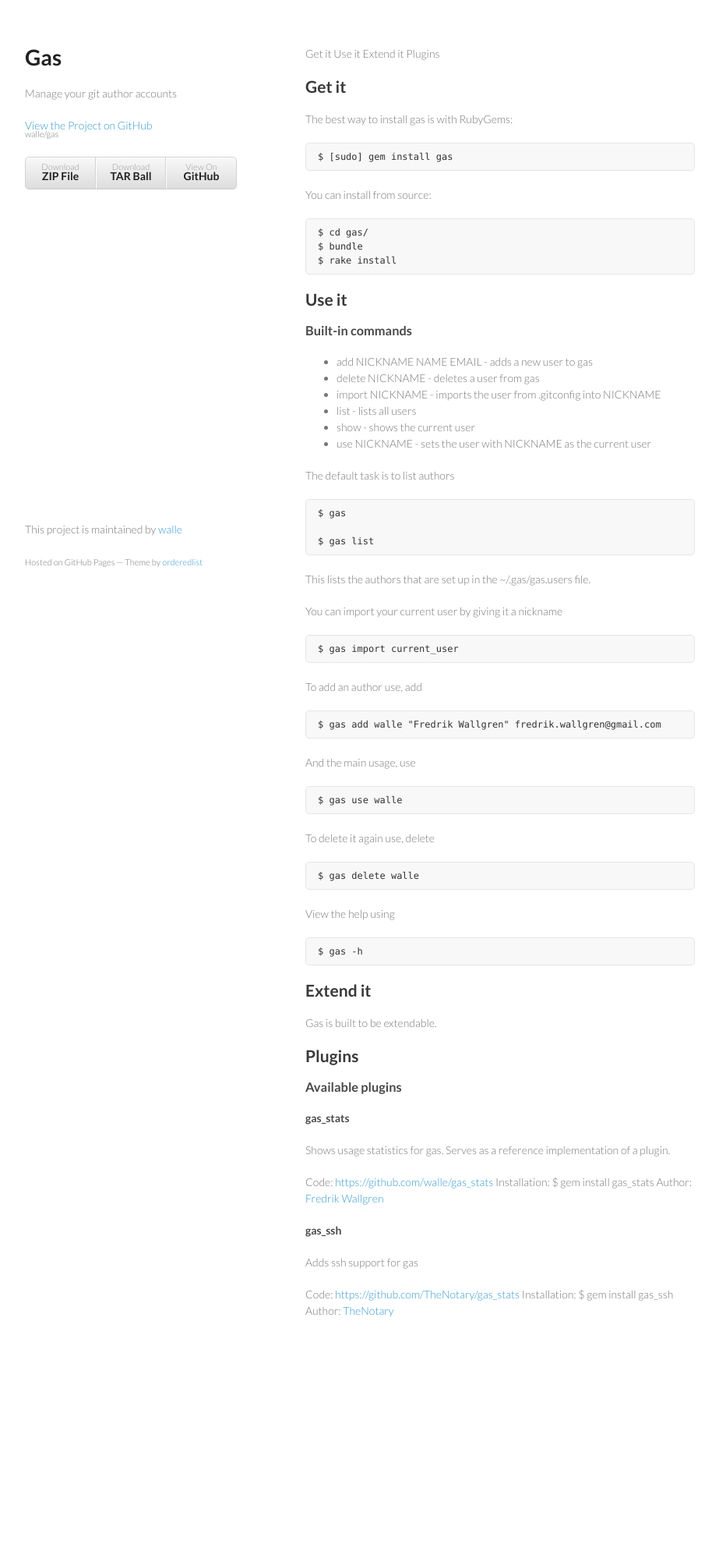
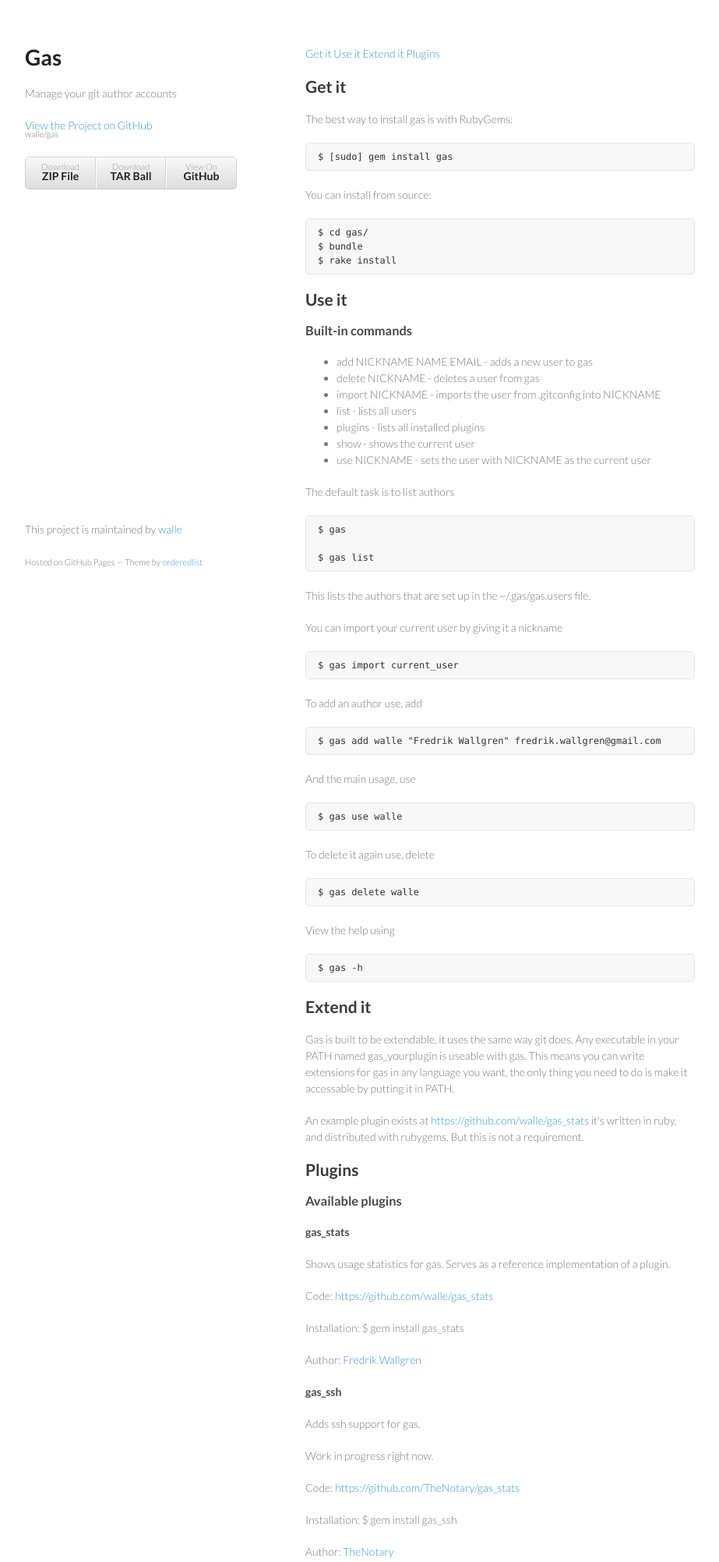
Before and after one commit to walle/gas, a plain HTML site: page index.html in a window 1280 px wide. Shown: the whole page at 78% size, without its empty margins (178-1101 px from the left). Before the commit the page ends 1761 px from the top, so only its background shows below. Drawn offline with Linux system fonts and the light colour scheme.

```diff
--- a/index.html
+++ b/index.html
@@ -28,9 +28,10 @@
         </ul>
       </header>
       <section>
-        <p>Get it Use it Extend it Plugins</p>
+        <p><a href="#get_it">Get it</a> <a href="#use_it">Use it</a> <a href="#extend_it">Extend it</a> <a href="#plugins">Plugins</a></p>
 
-<h2>Get it</h2>
+<h2>Get it <a></a>
+</h2>
 
 <p>The best way to install gas is with RubyGems:</p>
 
@@ -44,7 +45,8 @@
 $ rake install
 </code></pre>
 
-<h2>Use it</h2>
+<h2>Use it <a></a>
+</h2>
 
 <h3>Built-in commands</h3>
 
@@ -53,6 +55,7 @@
 <li>delete NICKNAME - deletes a user from gas</li>
 <li>import NICKNAME - imports the user from .gitconfig into NICKNAME</li>
 <li>list - lists all users</li>
+<li>plugins - lists all installed plugins</li>
 <li>show - shows the current user</li>
 <li>use NICKNAME - sets the user with NICKNAME as the current user</li>
 </ul><p>The default task is to list authors</p>
@@ -89,11 +92,16 @@
 <pre><code>$ gas -h
 </code></pre>
 
-<h2>Extend it</h2>
+<h2>Extend it <a></a>
+</h2>
 
-<p>Gas is built to be extendable.</p>
+<p>Gas is built to be extendable, it uses the same way git does. Any executable in your PATH named gas_yourplugin is useable with gas.
+This means you can write extensions for gas in any language you want, the only thing you need to do is make it accessable by putting it in PATH.</p>
 
-<h2>Plugins</h2>
+<p>An example plugin exists at <a href="https://github.com/walle/gas_stats">https://github.com/walle/gas_stats</a> it's written in ruby, and distributed with rubygems. But this is not a requirement.</p>
+
+<h2>Plugins <a></a>
+</h2>
 
 <h3>Available plugins</h3>
 
@@ -101,17 +109,23 @@
 
 <p>Shows usage statistics for gas. Serves as a reference implementation of a plugin.</p>
 
-<p>Code: <a href="https://github.com/walle/gas_stats">https://github.com/walle/gas_stats</a>
-Installation: $ gem install gas_stats
-Author: <a href="https://github.com/walle">Fredrik Wallgren</a></p>
+<p>Code: <a href="https://github.com/walle/gas_stats">https://github.com/walle/gas_stats</a></p>
+
+<p>Installation: $ gem install gas_stats</p>
+
+<p>Author: <a href="https://github.com/walle">Fredrik Wallgren</a></p>
 
 <h4>gas_ssh</h4>
 
-<p>Adds ssh support for gas</p>
+<p>Adds ssh support for gas.</p>
 
-<p>Code: <a href="https://github.com/TheNotary/gas_stats">https://github.com/TheNotary/gas_stats</a>
-Installation: $ gem install gas_ssh
-Author: <a href="https://github.com/TheNotary">TheNotary</a></p>
+<p>Work in progress right now.</p>
+
+<p>Code: <a href="https://github.com/TheNotary/gas_stats">https://github.com/TheNotary/gas_stats</a></p>
+
+<p>Installation: $ gem install gas_ssh</p>
+
+<p>Author: <a href="https://github.com/TheNotary">TheNotary</a></p>
       </section>
       <footer>
         <p>This project is maintained by <a href="https://github.com/walle">walle</a></p>
```
Also changed, not shown: params.json (+1 -1 lines).
